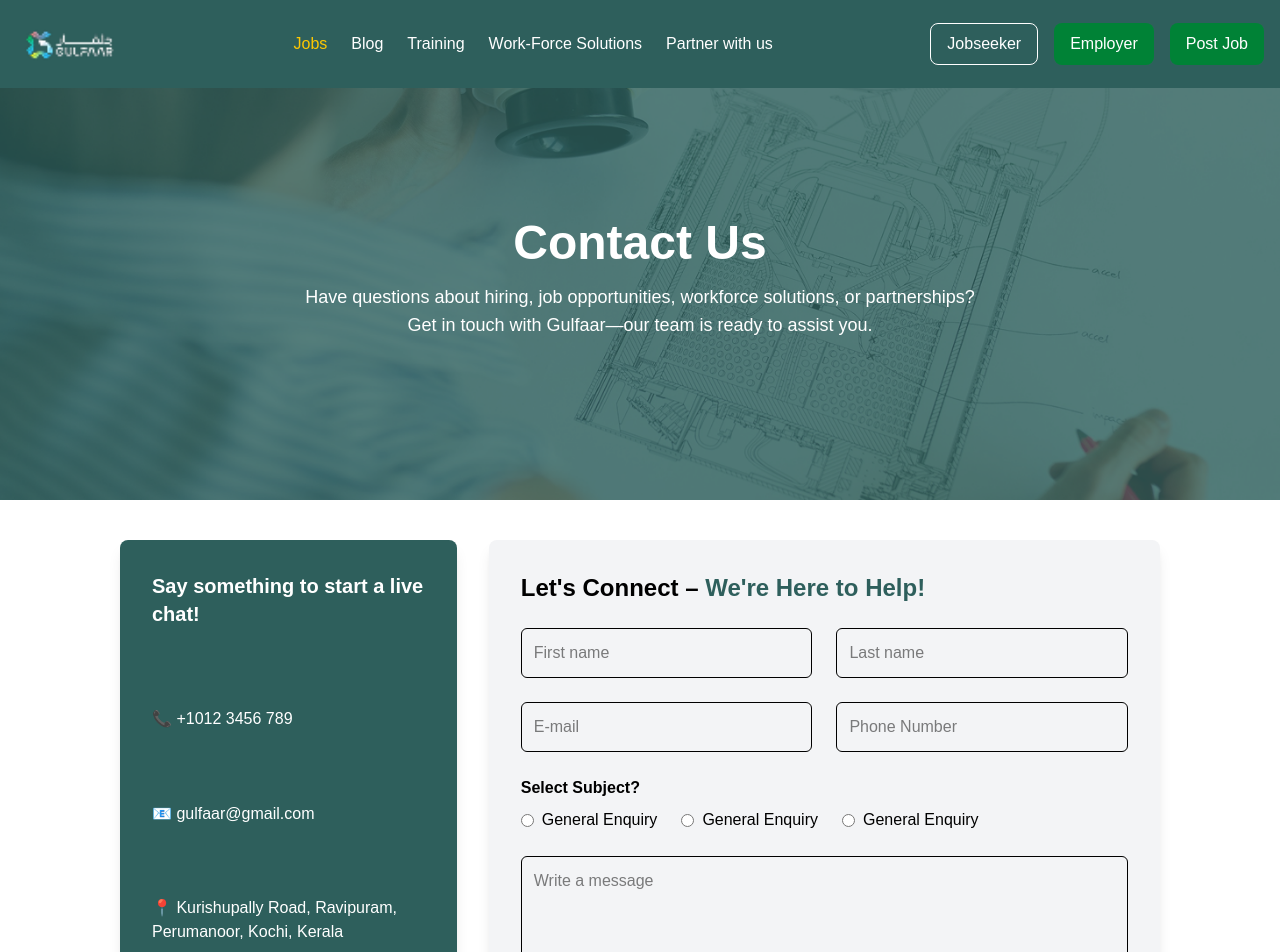
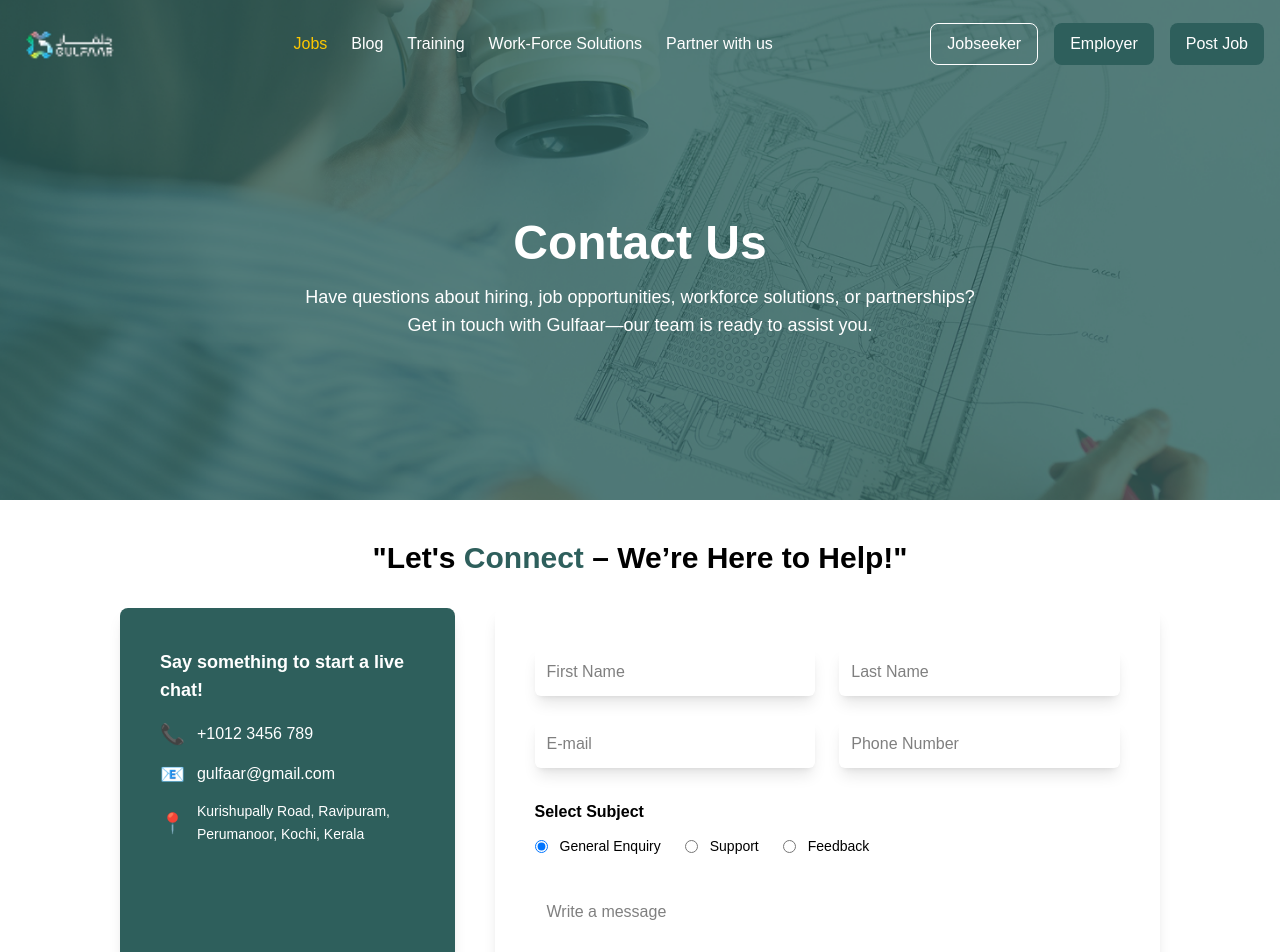
Before and after one commit to Gulfaar/Jobportal-frontend, a Next.js app: page /Contacts in a window 1280 px wide. Shown: the top 952 px of the page. Built offline with nearby package versions, Linux system fonts and the light colour scheme.

Commit message:
Some Changes In Contact Form

```diff
--- a/app/Components/Contact Us/FormContact.tsx
+++ b/app/Components/Contact Us/FormContact.tsx
@@ -1,12 +1,42 @@
+"use client";
+import { useState } from "react";
+import Image from "next/image";
+
 const FormContact = () => {
+  const [formData, setFormData] = useState({
+    firstName: "",
+    lastName: "",
+    email: "",
+    phone: "",
+    subject: "General Enquiry",
+    message: "",
+  });
+
+  const handleChange = (e: React.ChangeEvent<HTMLInputElement | HTMLTextAreaElement>) => {
+    setFormData({ ...formData, [e.target.name]: e.target.value });
+  };
+
+  const handleSubmit = (e: React.FormEvent<HTMLFormElement>) => {
+    e.preventDefault();
+    console.log("Form submitted", formData);
+  };
+
   return (
-        <section className="flex flex-col md:flex-row items-stretch justify-center p-10 bg-white gap-8">
+    <section className="p-10 bg-white flex flex-col items-center">
+      {/* Heading */}
+      <h2 className="text-3xl font-bold text-center mb-8">
+        "Let's <span className="text-[#2E5F5C]">Connect</span> – We’re Here to Help!"
+      </h2>
+
+      <div className="flex flex-col md:flex-row items-stretch w-full max-w-6xl gap-10">
         {/* Contact Info Section */}
-          <div className="w-full md:w-1/3 bg-[#2E5F5C] text-white p-8 shadow-lg flex flex-col justify-between relative rounded-lg">
-            <h2 className="text-xl font-bold mb-4">Say something to start a live chat!</h2>
-            <p className="flex items-center gap-2 mb-2">📞 +1012 3456 789</p>
-            <p className="flex items-center gap-2 mb-2">📧 gulfaar@gmail.com</p>
-            <p className="flex items-center gap-2">📍 Kurishupally Road, Ravipuram, Perumanoor, Kochi, Kerala</p>
+        <div className="w-full md:w-1/3 bg-[#2E5F5C] text-white p-10 shadow-lg rounded-lg flex flex-col justify-between">
+          <div>
+            <h3 className="text-lg font-semibold mb-4">Say something to start a live chat!</h3>
+            <p className="flex items-center gap-3 mb-3"><span className="text-xl">📞</span> +1012 3456 789</p>
+            <p className="flex items-center gap-3 mb-3"><span className="text-xl">📧</span> gulfaar@gmail.com</p>
+            <p className="flex items-center gap-3 text-sm leading-relaxed"><span className="text-xl">📍</span> Kurishupally Road, Ravipuram, Perumanoor, Kochi, Kerala</p>
+          </div>
           <div className="flex space-x-4 mt-6 text-2xl">
             <span className="cursor-pointer">🐦</span>
             <span className="cursor-pointer">📸</span>
@@ -15,32 +45,48 @@ const FormContact = () => {
         </div>
 
         {/* Contact Form */}
-          <div className="w-full md:w-2/3 bg-gray-100 p-8 shadow-lg rounded-lg">
-            <h2 className="text-2xl font-bold text-center md:text-left mb-6">Let's Connect – <span className="text-[#2E5F5C]">We're Here to Help!</span></h2>
-            <form className="space-y-6">
+        <div className="w-full md:w-2/3 bg-white p-10 shadow-lg rounded-lg">
+          <form className="space-y-8" onSubmit={handleSubmit}>
             <div className="grid grid-cols-1 md:grid-cols-2 gap-6">
-                <input type="text" placeholder="First name" className="border p-3 w-full rounded-md" />
-                <input type="text" placeholder="Last name" className="border p-3 w-full rounded-md" />
-                <input type="email" placeholder="E-mail" className="border p-3 w-full rounded-md" />
-                <input type="text" placeholder="Phone Number" className="border p-3 w-full rounded-md" />
+              <input type="text" name="firstName" placeholder="First Name" className="shadow-lg p-3 w-full rounded-md focus:ring-2 focus:ring-[#2E5F5C]" onChange={handleChange} />
+              <input type="text" name="lastName" placeholder="Last Name" className="shadow-lg p-3 w-full rounded-md focus:ring-2 focus:ring-[#2E5F5C]" onChange={handleChange} />
+              <input type="email" name="email" placeholder="E-mail" className="shadow-lg p-3 w-full rounded-md focus:ring-2 focus:ring-[#2E5F5C]" onChange={handleChange} />
+              <input type="text" name="phone" placeholder="Phone Number" className="shadow-lg p-3 w-full rounded-md focus:ring-2 focus:ring-[#2E5F5C]" onChange={handleChange} />
             </div>
+
             <div>
-                <p className="mb-2 font-semibold">Select Subject?</p>
+              <p className="mb-3 font-semibold">Select Subject</p>
               <div className="flex space-x-6">
-                  <label className="flex items-center gap-2">
-                    <input type="radio" name="subject" className="form-radio text-[#2E5F5C]" /> <span>General Enquiry</span>
+                {["General Enquiry", "Support", "Feedback"].map((subject) => (
+                  <label key={subject} className="flex items-center gap-3 text-sm">
+                    <input
+                      type="radio"
+                      name="subject"
+                      value={subject}
+                      checked={formData.subject === subject}
+                      onChange={handleChange}
+                      className="form-radio text-[#2E5F5C] focus:ring-[#2E5F5C]"
+                    />
+                    <span>{subject}</span>
                   </label>
-                  <label className="flex items-center gap-2">
-                    <input type="radio" name="subject" className="form-radio text-[#2E5F5C]" /> <span>General Enquiry</span>
-                  </label>
-                  <label className="flex items-center gap-2">
-                    <input type="radio" name="subject" className="form-radio text-[#2E5F5C]" /> <span>General Enquiry</span>
-                  </label>
+                ))}
               </div>
             </div>
-              <textarea placeholder="Write a message" className="border p-3 w-full h-32 rounded-md"></textarea>
-              <button className="bg-[#2E5F5C] text-white px-6 py-3 hover:bg-opacity-80 transition rounded-md">Send Message</button>
+
+            <div className="relative">
+              <textarea
+                name="message"
+                placeholder="Write a message"
+                className="border-b p-3 w-full outline-none focus:ring-2 focus:ring-[#2E5F5C]"
+                onChange={handleChange}
+              ></textarea>
+            </div>
+
+            <button type="submit" className="bg-[#2E5F5C] text-white px-6 py-3 hover:bg-opacity-80 transition rounded-md">
+              Send Message
+            </button>
           </form>
+        </div>
       </div>
     </section>
   );
--- a/app/Components/Contact Us/Navbar.tsx
+++ b/app/Components/Contact Us/Navbar.tsx
@@ -1,9 +1,32 @@
+"use client";
+import { useState, useEffect } from "react";
 import Image from "next/image";
 import Link from "next/link";
 
 const Navbar = () => {
+  const [isScrolled, setIsScrolled] = useState(false);
+
+  useEffect(() => {
+    const handleScroll = () => {
+      if (window.scrollY > 50) {
+        setIsScrolled(true);
+      } else {
+        setIsScrolled(false);
+      }
+    };
+
+    window.addEventListener("scroll", handleScroll);
+    return () => {
+      window.removeEventListener("scroll", handleScroll);
+    };
+  }, []);
+
   return (
-          <nav className="flex justify-between items-center p-4 bg bg-[#2E5F5C]  fixed w-full z-10 ">
+    <nav
+      className={`flex justify-between items-center p-4 fixed w-full z-50 transition-all duration-300 ${
+        isScrolled ? "bg-gradient-to-r from-[#2E5F5C] to-[#2E5F5C] shadow-md" : "bg-transparent"
+      }`}
+    >
       {/* Logo */}
       <div className="flex items-center">
         <Image src="/logo.png" alt="Gulfaar Logo" width={120} height={50} priority />
@@ -21,8 +44,8 @@ import Link from "next/link";
       {/* Buttons */}
       <div className="hidden md:flex space-x-4">
         <button className="px-4 py-2 border border-white text-white rounded-lg">Jobseeker</button>
-              <button className="px-4 py-2 bg-green-700 text-white rounded-lg">Employer</button>
-              <button className="px-4 py-2 bg-green-700 text-white rounded-lg">Post Job</button>
+        <button className="px-4 py-2 bg-[#2E5F5C] text-white rounded-lg">Employer</button>
+        <button className="px-4 py-2 bg-[#2E5F5C] text-white rounded-lg">Post Job</button>
       </div>
     </nav>
   );
```
Lines whose indentation alone changed are shown as unchanged.
